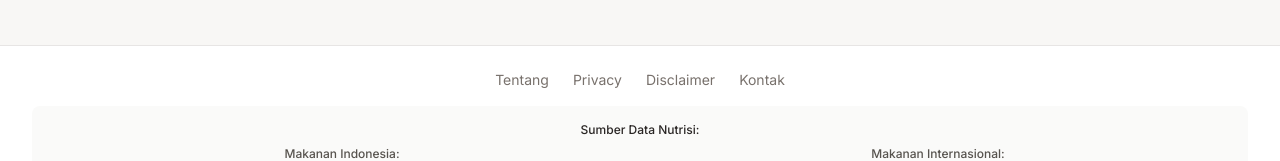
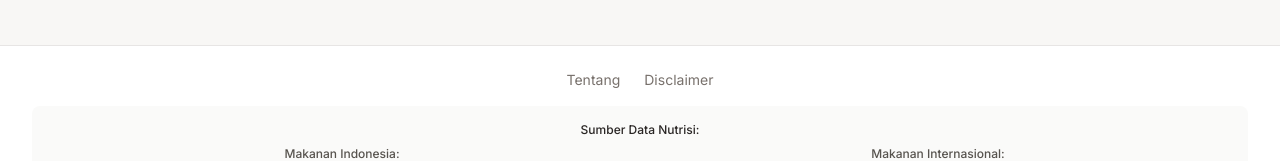
Before and after one commit to AmarSlebew/nutri-simple, a plain HTML site: page index.html in a window 1280 px wide. Shown: the part 881-1042 px from the top of the page. Drawn offline with nearby package versions, Linux system fonts and the light colour scheme.

Commit message:
perbaikan sedikit

```diff
--- a/index.html
+++ b/index.html
@@ -404,9 +404,9 @@
                 <div class="text-center text-sm text-stone-500 space-y-4">
                     <div class="flex justify-center space-x-6">
                         <a href="#" class="hover:text-teal-600">Tentang</a>
-                        <a href="#" class="hover:text-teal-600">Privacy</a>
+                        <!-- <a href="#" class="hover:text-teal-600">Privacy</a> -->
                         <a href="#" class="hover:text-teal-600">Disclaimer</a>
-                        <a href="#" class="hover:text-teal-600">Kontak</a>
+                        <!-- <a href="#" class="hover:text-teal-600">Kontak</a> -->
                     </div>
 
                     <!-- Data Sources Disclaimer -->
```
